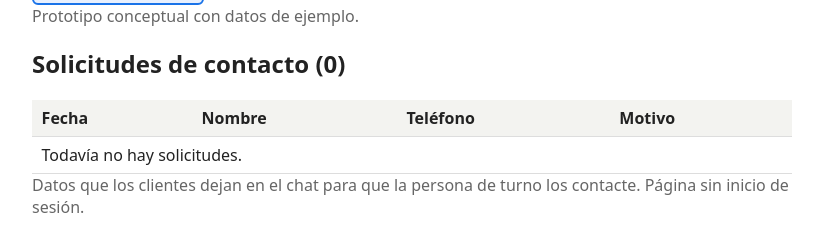
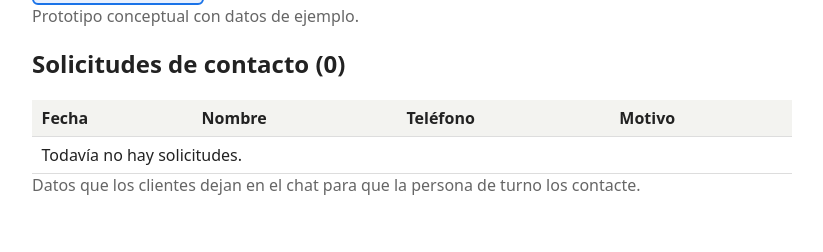
Before and after one commit to Rams1979/ProyectoFinal, a Django app: page /solicitudes/ in a window 1280 px wide. Shown: the part 127-379 px from the top of the page, without its empty margins (228-1051 px from the left). Run offline with Django 5.2, Linux system fonts and the light colour scheme; the visitor is signed in with stand-in values (Sample User, id 1); data that the repository does not hold is empty.

Commit message:
Quita notas obsoletas de 'sin inicio de sesión'
Co-Authored-By: Claude Sonnet 5.5 <noreply@anthropic.com>
Claude-Session: https://claude.ai/code/session_01H4VduQXZ5Z2oXwXXKB9S3a

```diff
--- a/hotel/templates/hotel/solicitudes.html
+++ b/hotel/templates/hotel/solicitudes.html
@@ -9,5 +9,5 @@
       <tr><td colspan="4">Todavía no hay solicitudes.</td></tr>
     {% endfor %}
   </table>
-  <p class="nota">Datos que los clientes dejan en el chat para que la persona de turno los contacte. Página sin inicio de sesión.</p>
+  <p class="nota">Datos que los clientes dejan en el chat para que la persona de turno los contacte.</p>
 {% endblock %}
```
Also changed, not shown: HALLAZGOS.md (+0 -1 lines), README.md.
